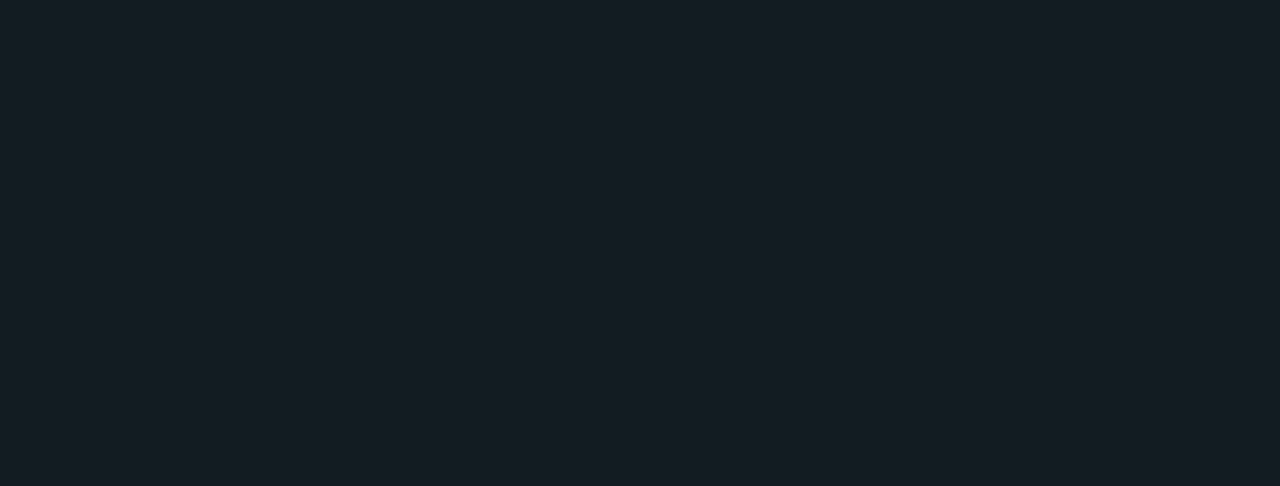
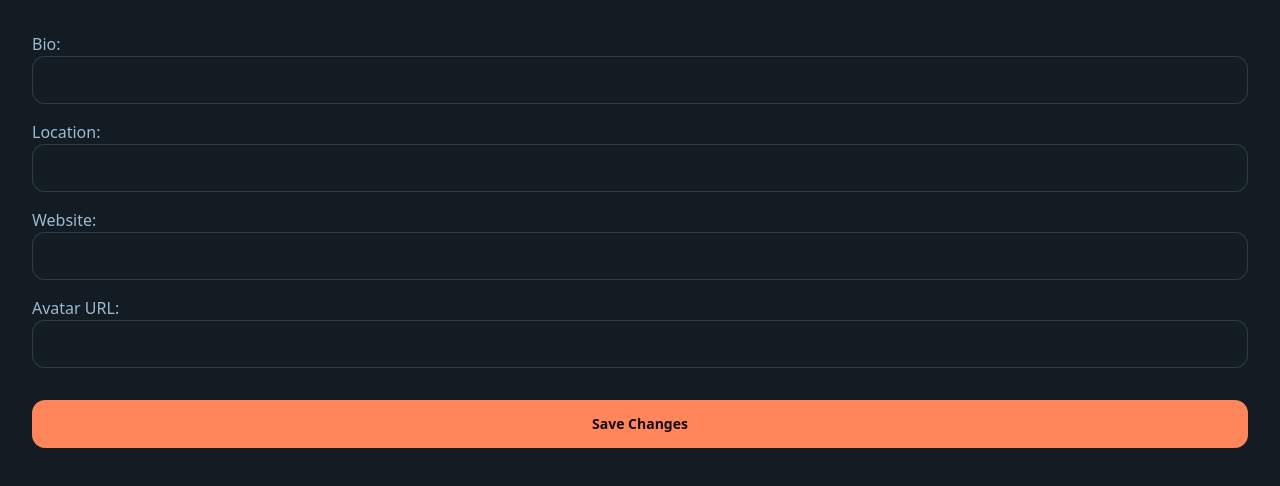
Before and after one commit to drkchu/isntagram, a React (Create React App) app: page /profile/edit in a window 1280 px wide. Before the commit this address had no page. Shown: the top 486 px of the page. Built offline with nearby package versions, Linux system fonts and the light colour scheme; no server answers; sample sign-in values are in the browser's storage.

Commit message:
feat: add profile stuff

```diff
--- a/src/App.js
+++ b/src/App.js
@@ -1,8 +1,10 @@
 import React from "react";
 import { BrowserRouter as Router, Routes, Route } from "react-router-dom";
 import LoginSignupPage from "./pages/LoginSignupPage";
+import AuthCallback from './pages/AuthCallback';
+import ProfilePage from './pages/ProfilePage';
+import EditProfilePage from './pages/EditProfilePage';
 import HomePage from "./pages/HomePage";
-import AuthCallback from './pages/AuthCallback';
 import { QueryClient, QueryClientProvider } from "@tanstack/react-query"; // For React Query v5+
 
 const queryClient = new QueryClient();
@@ -14,6 +16,8 @@ const App = () => {
       <Routes>
         <Route path="/login-signup" element={<LoginSignupPage />} />
         <Route path="/auth/callback" element={<AuthCallback />} />
+        <Route path="/profile" element={<ProfilePage />} />
+        <Route path="/profile/edit" element={<EditProfilePage />} /> {/* Add this */}
         <Route path="/" element={<HomePage />} />
       </Routes>
     </Router>
--- a/src/components/Sidebar.js
+++ b/src/components/Sidebar.js
@@ -18,7 +18,7 @@ function Sidebar() {
       <Link to="/" className="btn btn-ghost text-2xl">
         <FontAwesomeIcon icon={faEnvelope} />
       </Link>
-      <Link to="/" className="btn btn-ghost text-2xl">
+      <Link to="/profile" className="btn btn-ghost text-2xl">
         <FontAwesomeIcon icon={faUser} />
       </Link>
     </div>
--- a/src/context/AuthContext.js
+++ b/src/context/AuthContext.js
@@ -14,7 +14,7 @@ export const AuthProvider = ({ children }) => {
     setUser(token); // Set token as user state
     localStorage.setItem('token', token);
     console.log('Successfully logged in!');
-    window.location.href = '/'; // Take the user to the home page after logging in
+    window.location.href = '/';
   };
 
   const logout = () => {
--- /dev/null
+++ b/src/pages/EditProfilePage.js
@@ -0,0 +1,98 @@
+import React, { useState, useEffect } from "react";
+import { useNavigate } from "react-router-dom";
+import { jwtDecode } from "jwt-decode";
+import api from "../api/axios";
+
+function EditProfilePage() {
+  const [formData, setFormData] = useState({
+    bio: "",
+    location: "",
+    website: "",
+    avatarUrl: "",
+  });
+
+  const userId = jwtDecode(localStorage.getItem("token")).id;
+  const navigate = useNavigate();
+
+  useEffect(() => {
+    // Fetch the current user's profile data
+    const fetchProfile = async () => {
+      try {
+        const res = await api.get(`users/${userId}`);
+        setFormData(res.data.user.profile);
+      } catch (err) {
+        console.error("Error fetching profile data:", err);
+      }
+    };
+
+    fetchProfile();
+  }, [userId]);
+
+  const handleChange = (e) => {
+    setFormData({ ...formData, [e.target.name]: e.target.value });
+  };
+
+  const handleSubmit = async (e) => {
+    e.preventDefault();
+    try {
+      await api.patch(`/users/${userId}/profile`, formData);
+      navigate(`/profile/`);
+    } catch (err) {
+      console.error("Error updating profile:", err);
+    }
+  };
+
+  return (
+    <form onSubmit={handleSubmit} className="p-8 flex flex-col gap-4">
+      <label>
+        Bio:
+        <input
+          type="text"
+          name="bio"
+          value={formData.bio || ""}
+          onChange={handleChange}
+          className="input input-bordered w-full"
+        />
+      </label>
+
+      <label>
+        Location:
+        <input
+          type="text"
+          name="location"
+          value={formData.location || ""}
+          onChange={handleChange}
+          className="input input-bordered w-full"
+        />
+      </label>
+
+      <label>
+        Website:
+        <input
+          type="url"
+          name="website"
+          value={formData.website || ""}
+          onChange={handleChange}
+          className="input input-bordered w-full"
+        />
+      </label>
+
+      <label>
+        Avatar URL:
+        <input
+          type="url"
+          name="avatarUrl"
+          value={formData.avatarUrl || ""}
+          onChange={handleChange}
+          className="input input-bordered w-full"
+        />
+      </label>
+
+      <button type="submit" className="btn btn-primary mt-4">
+        Save Changes
+      </button>
+    </form>
+  );
+}
+
+export default EditProfilePage;
--- /dev/null
+++ b/src/pages/ProfilePage.js
@@ -0,0 +1,106 @@
+import React, { useEffect, useState, useContext } from "react";
+import { Link } from "react-router-dom";
+import { jwtDecode } from "jwt-decode";
+import { AuthContext } from "../context/AuthContext";
+import { useNavigate } from "react-router-dom";
+import api from "../api/axios";
+
+function ProfilePage() {
+  const [profile, setProfile] = useState(null);
+  const [followers, setFollowers] = useState([]);
+  const [following, setFollowing] = useState([]);
+
+  const { logout } = useContext(AuthContext);
+  const navigate = useNavigate();
+
+  useEffect(() => {
+    const token = localStorage.getItem("token");
+
+    if (!token) {
+      // User doesn't have a token, take them back to the login-signup page
+      navigate("/login-signup");
+      return;
+    }
+
+    try {
+      // Decode the token and check for expiration
+      const decodedToken = jwtDecode(token);
+      const currentTime = Date.now() / 1000; // Current time in seconds
+
+      if (decodedToken.exp && decodedToken.exp < currentTime) {
+        // The token has expired
+        console.error("Token has expired");
+        logout(); // Clear the user from context
+        navigate("/login-signup"); // Redirect to login-signup page
+      }
+    } catch (err) {
+      console.error("Invalid token:", err.message);
+      logout();
+      navigate("/login-signup"); // Redirect to login-signup page
+    }
+
+    const userId = jwtDecode(localStorage.getItem('token')).id;
+
+    // Fetch profile data using the custom Axios instance
+    const fetchProfile = async () => {
+      try {
+        const profileRes = await api.get(`/users/${userId}`);
+        setProfile(profileRes.data.user.profile);
+
+        const followersRes = await api.get(`/users/${userId}/followers`);
+        setFollowers(followersRes.data);
+
+        const followingRes = await api.get(`/users/${userId}/following`);
+        setFollowing(followingRes.data);
+      } catch (error) {
+        console.error("Error fetching profile data:", error);
+      }
+    };
+
+    fetchProfile();
+  }, [navigate, logout]);
+
+  if (!profile) return <div>Loading...</div>;
+
+  return (
+    <div className="p-8 flex flex-col items-center">
+      {/* Avatar */}
+      <img
+        src={profile.avatarUrl}
+        alt="Avatar"
+        className="w-32 h-32 rounded-full object-cover mb-4"
+      />
+
+      {/* Profile Info */}
+      <h2 className="text-2xl font-bold">{profile.bio || "No bio yet"}</h2>
+      <p className="text-gray-500">{profile.location}</p>
+      <a
+        href={profile.website}
+        target="_blank"
+        rel="noopener noreferrer"
+        className="font-medium text-blue-600 dark:text-blue-500 hover:underline"
+      >
+        {profile.website}
+      </a>
+
+      {/* Edit Profile Button */}
+      <Link to="/profile/edit" className="btn btn-primary mt-4">
+        Edit Profile
+      </Link>
+
+      {/* Follow Information */}
+      <div className="flex gap-8 mt-6">
+        <div>
+          <p className="font-bold">{followers.length}</p>
+          <p>Followers</p>
+        </div>
+        <div>
+          <p className="font-bold">{following.length}</p>
+          <p>Following</p>
+        </div>
+      </div>
+    </div>
+  );
+}
+
+export default ProfilePage;
```
